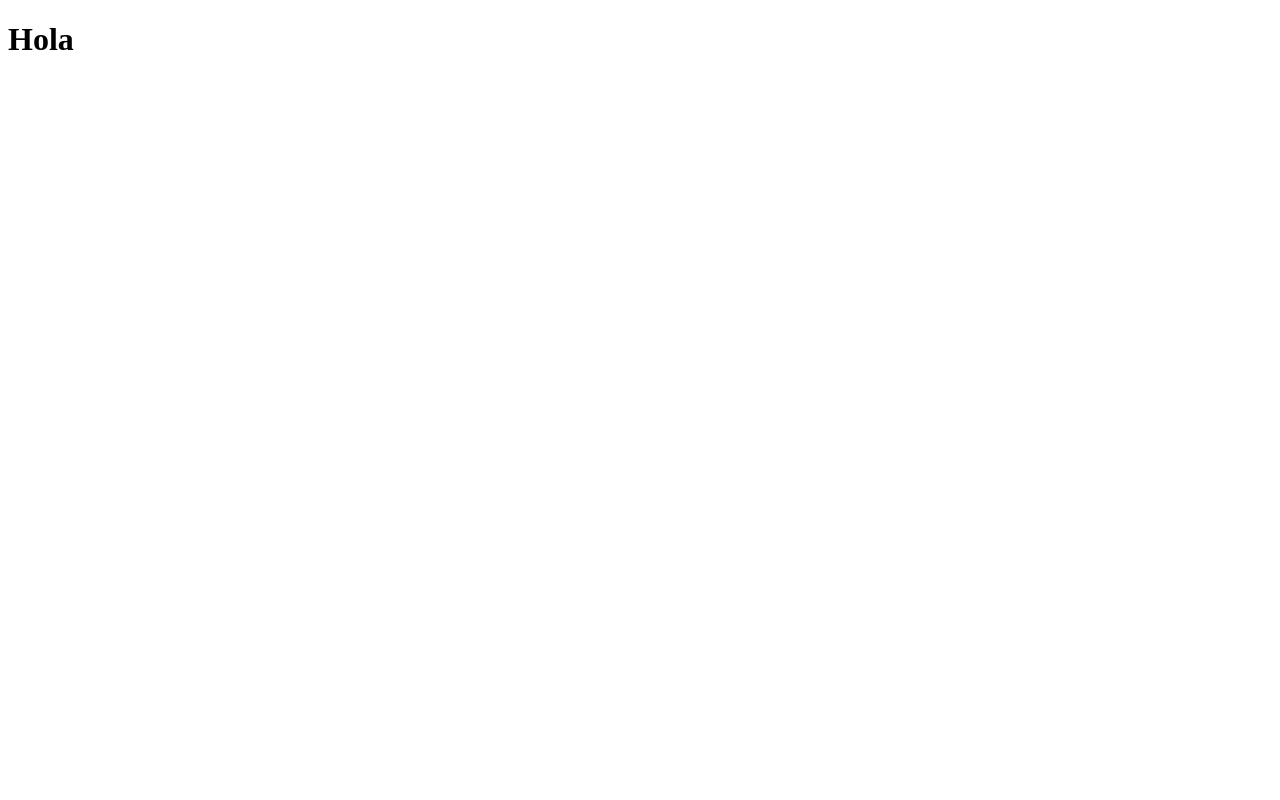
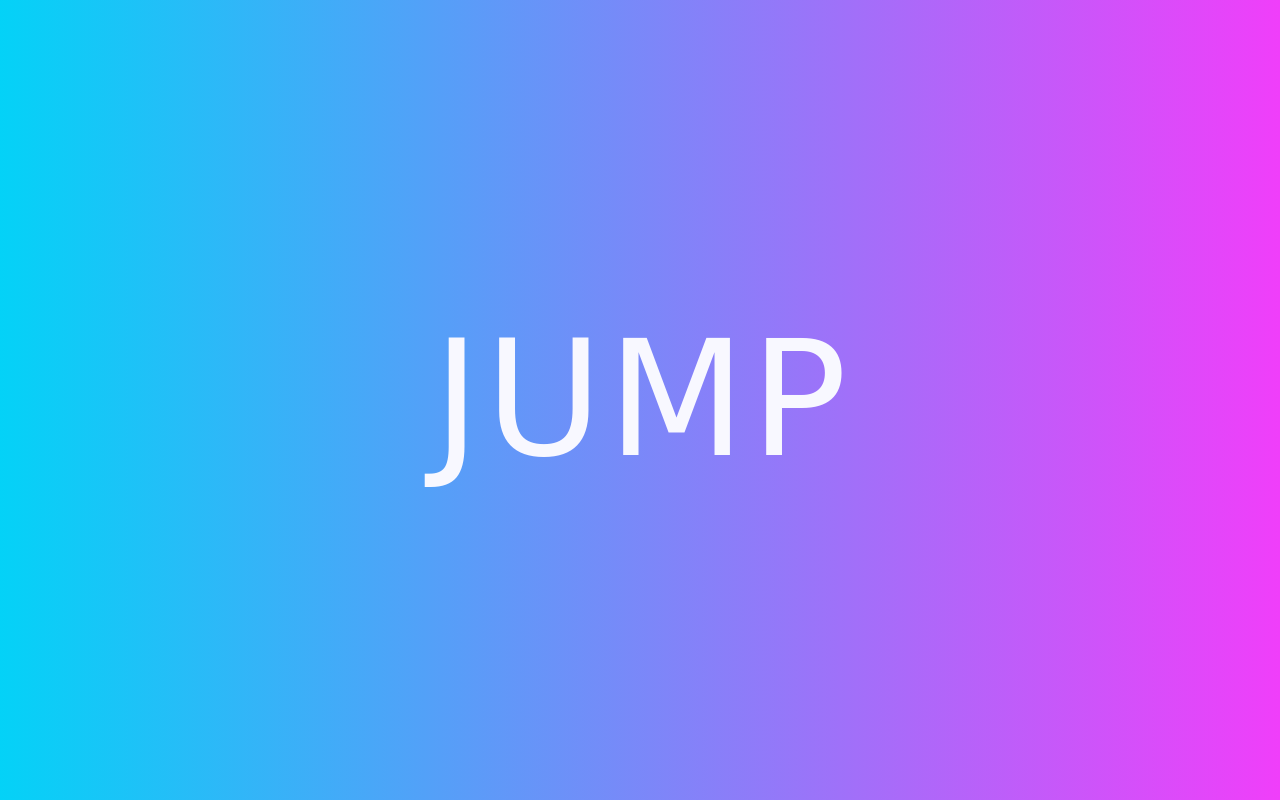
Before and after one commit to yesseniaom95/Proyectos-Javascript, a plain HTML site: page Project2/index.html in a window 1280 px wide. Drawn offline with Linux system fonts and the light colour scheme.

Commit message:
Se crea proyecto 2

```diff
--- a/Project2/index.html
+++ b/Project2/index.html
@@ -7,7 +7,13 @@
     <link rel="stylesheet" href="style.css">
 </head>
 <body>
-    <h1>Hola</h1>
+    <div class="letters">
+        <span>J</span>
+        <span>U</span>
+        <span>M</span>
+        <span>P</span>
+    </div>
+
     <script src="script.js"></script>
 </body>
 </html>
--- a/Project2/script.js
+++ b/Project2/script.js
@@ -0,0 +1,8 @@
+const letters = document.querySelectorAll(".letters span");
+
+letters.forEach((letter)=>{
+
+    letter.addEventListener("click",(e)=>{
+        e.target.classList.add("active");
+    });
+});
--- a/Project2/style.css
+++ b/Project2/style.css
@@ -0,0 +1,44 @@
+*{
+    box-sizing: border-box;
+    margin: 0;
+    padding: 0;
+}
+body{
+    display: flex;
+    justify-content: center;
+    align-items: center;
+    min-height: 100vh;
+    flex-direction: column;
+    background: linear-gradient(to right, #04d2f7,#f03efa);
+}
+.letters{
+    perspective: 1000px;
+    font-family: cursive;
+    color:ghostwhite;
+}
+.letters span{
+    cursor: pointer;
+    display: inline-block;
+    user-select: none;
+    line-height: 0.8;
+    font-size: 10rem;
+}
+.letters span.active{
+    animation: jump 2s ease-in-out;
+    transform-origin: bottom left;
+}
+
+@keyframes jump {
+    0%{
+        transform: translate(0,0) rotate(180deg);
+    }
+    25%{
+        transform: scale(2) translate(0,-150px);
+    }
+    75%{
+        transform: scale(1.1,1.1) translate(0,200px);
+    }
+    100%{
+        transform: translate(0,0) rotate(360deg);
+    }
+}
```
Also changed, not shown: Project1/index.html (renamed from index.html), Project1/script.js (renamed from script.js), Project1/style.css (renamed from style.css).
